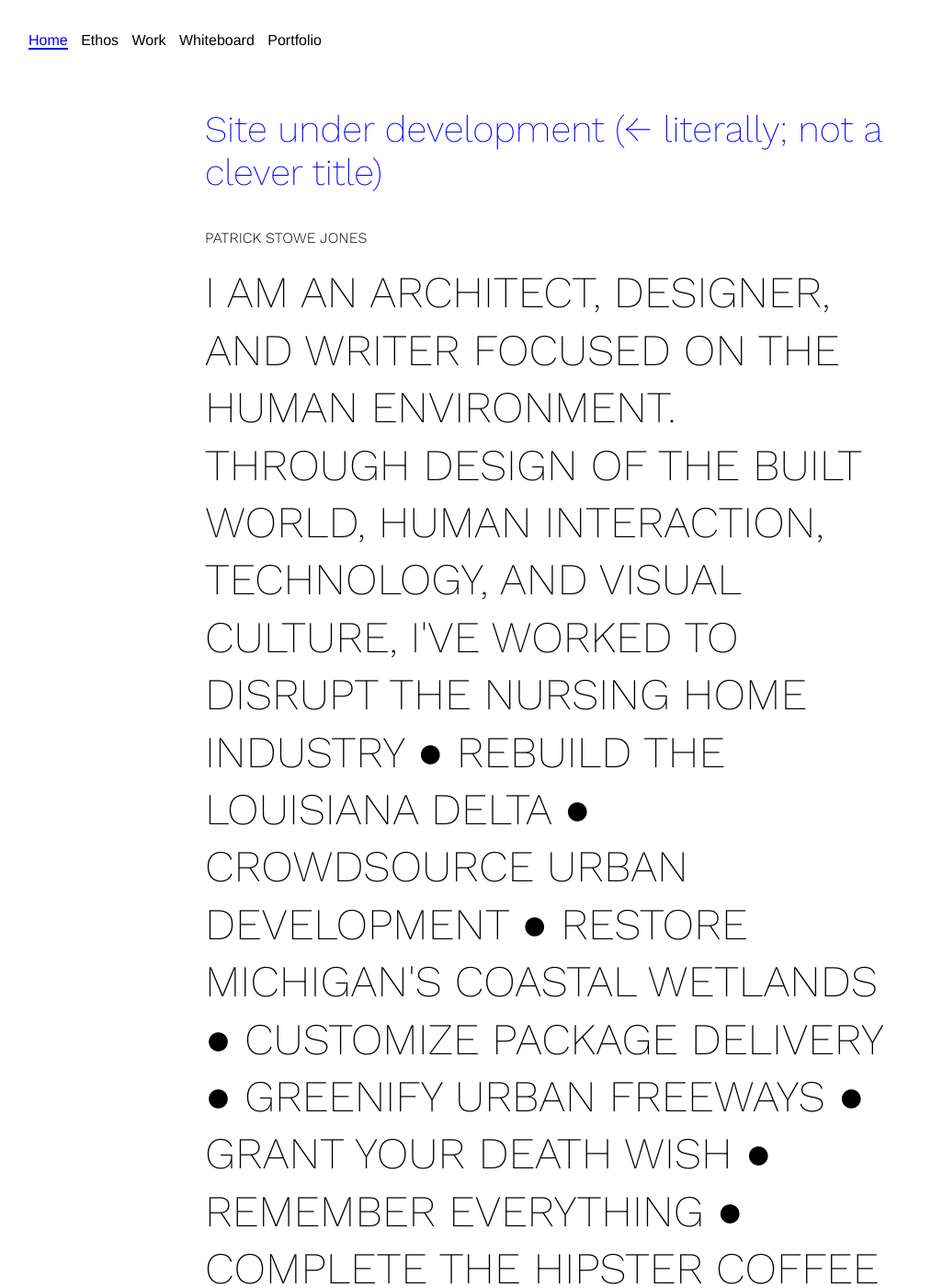
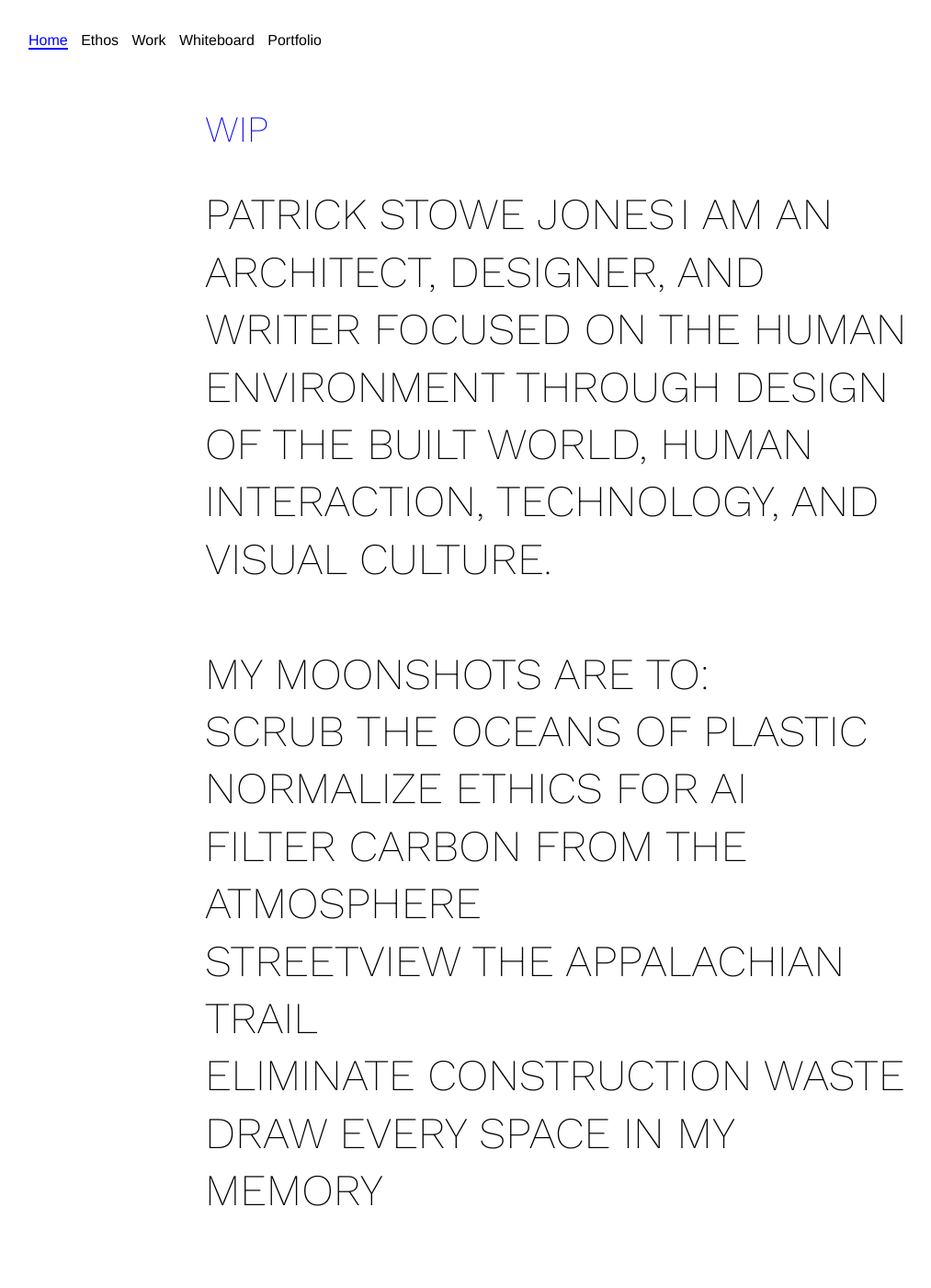
Before and after one commit to leidio/workshop, a Jekyll site: the page built from index.html, in a window 1280 px wide and 1400 px high. Shown: the whole window at 92% size, without its empty margins (33-1046 px from the left). Built offline with Jekyll 4.4.1, drawn with Linux system fonts in a browser that asks for light colours; some web fonts are replaced; some of the changed text lies outside the part shown.

Commit message:
Home, Ethos updates

```diff
--- a/index.html
+++ b/index.html
@@ -3,12 +3,13 @@ layout: default
 ---
 
 <div class="full notop">
-	<div class="wip">Site under development (&larr; literally; not a clever title)</div>
-	<span class="projectplace">Patrick Stowe Jones</span><br><br>
+	<!--<div class="wip">Site under development (&larr; literally; not a clever title)</div>-->
+    <div class="wip">WIP</div>
+	<h1 class="hometext">Patrick Stowe Jones</h1>
 	<h1 class="hometext">
-	i am an architect, designer, and writer focused on the human environment.
-	<br>
-	through design of the built world, human interaction, technology, and visual culture, i've worked to
+	i am an architect, designer, and writer focused on the human environment
+	through design of the built world, human interaction, technology, and visual culture.
+    <!--i've worked to
 	<span class="highlight"><a href="#">disrupt the nursing home industry</a></span> ●
 	<span class="highlight"><a href="#">rebuild the louisiana delta</a></span> ●
 	<span class="highlight"><a href="#">crowdsource urban development</a></span> ●
@@ -20,15 +21,15 @@ layout: default
 	<span class="highlight"><a href="#">complete the hipster coffee circle</a></span> ●
 	<span class="highlight"><a href="#">recover post-industrial cities</a></span> ●
 	<span class="highlight"><a href="#">continuously map everyday life</a></span> ●
-	<span class="highlight"><a href="#">keep going</a></span>
+	<span class="highlight"><a href="#">keep going</a></span>-->
 	<br>
 	<br>
-	my moonshots are to—
+	my moonshots are to:
 	<br>scrub the oceans of plastic
 	<br>normalize ethics for AI
 	<br>filter carbon from the atmosphere
 	<br>streetview the appalachian trail
 	<br>eliminate construction waste
-	<br>draw every space i've been in
+	<br>draw every space in my memory
 	</h1>
 </div>
```
Also changed, not shown: about.html (+12 -17 lines), img/unplace.jpg (added).
